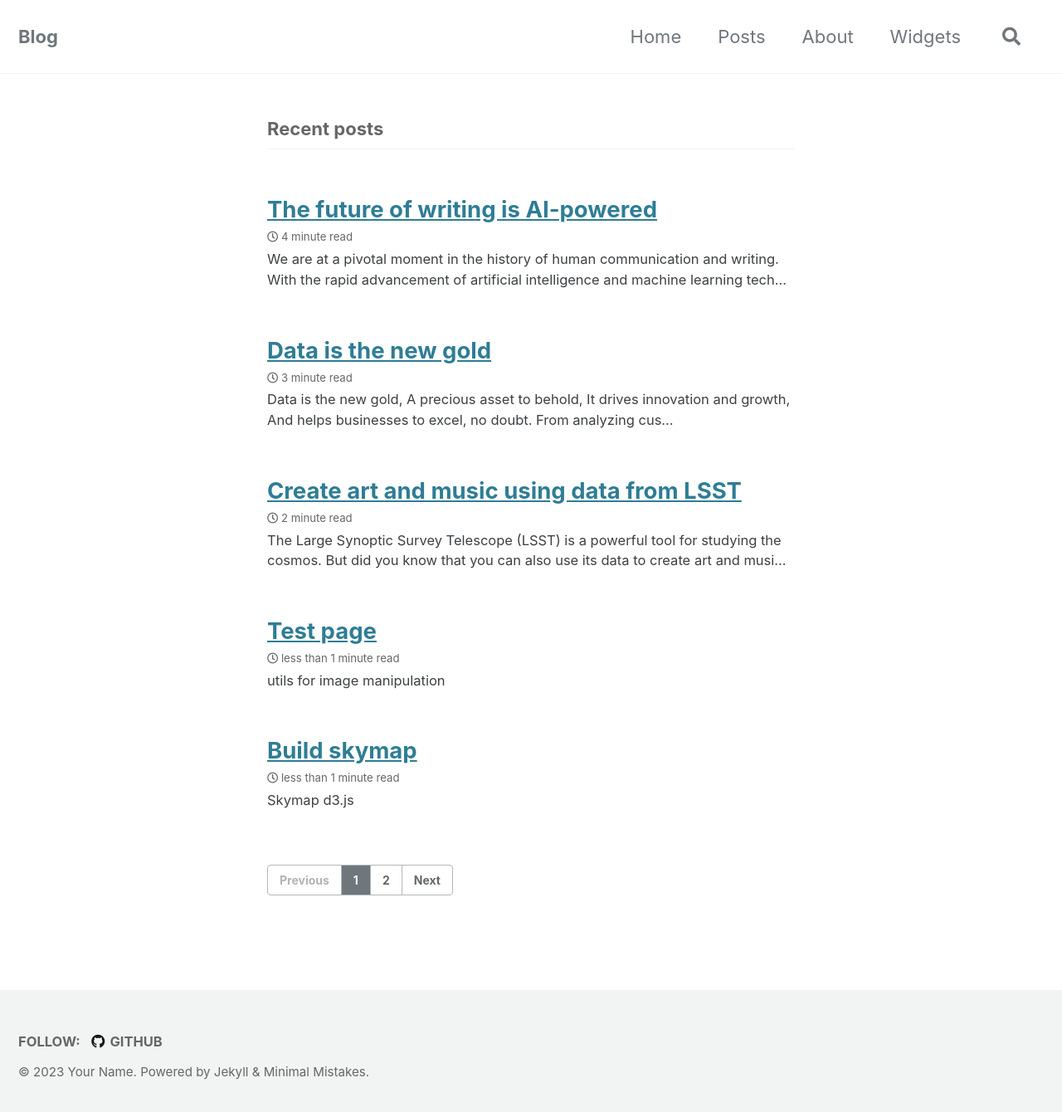
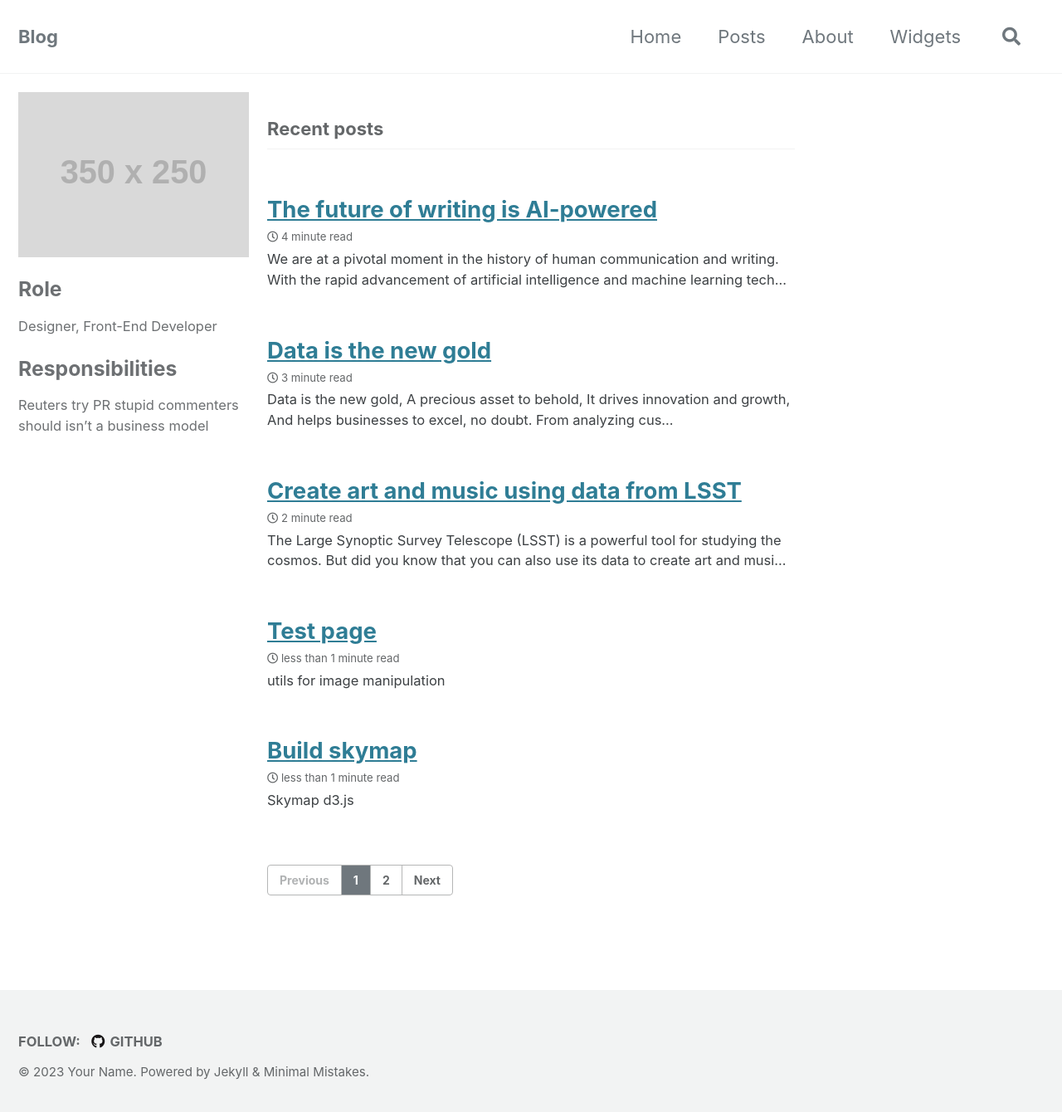
Before and after one commit to xiaolng/xiaolng.github.io, a Jekyll site: the page built from index.html, in a window 1280 px wide and 1347 px high. Shown: the top 1340 px of the window at 83% size. Built offline with Jekyll 4.4.1, drawn with Linux system fonts in a browser that asks for light colours; cached includes are drawn as plain includes; the list of posts is cut into pages by our own code.

Commit message:
add file

```diff
--- a/index.html
+++ b/index.html
@@ -1,5 +1,11 @@
 ---
 layout: home
 author_profile: false
-sidebar: false
+sidebar:
+  - title: "Role"
+    image: http://placehold.it/350x250
+    image_alt: "logo"
+    text: "Designer, Front-End Developer"
+  - title: "Responsibilities"
+    text: "Reuters try PR stupid commenters should isn't a business model"
 ---
```
Also changed, not shown: _pages/about.md (+0 -1 lines).
